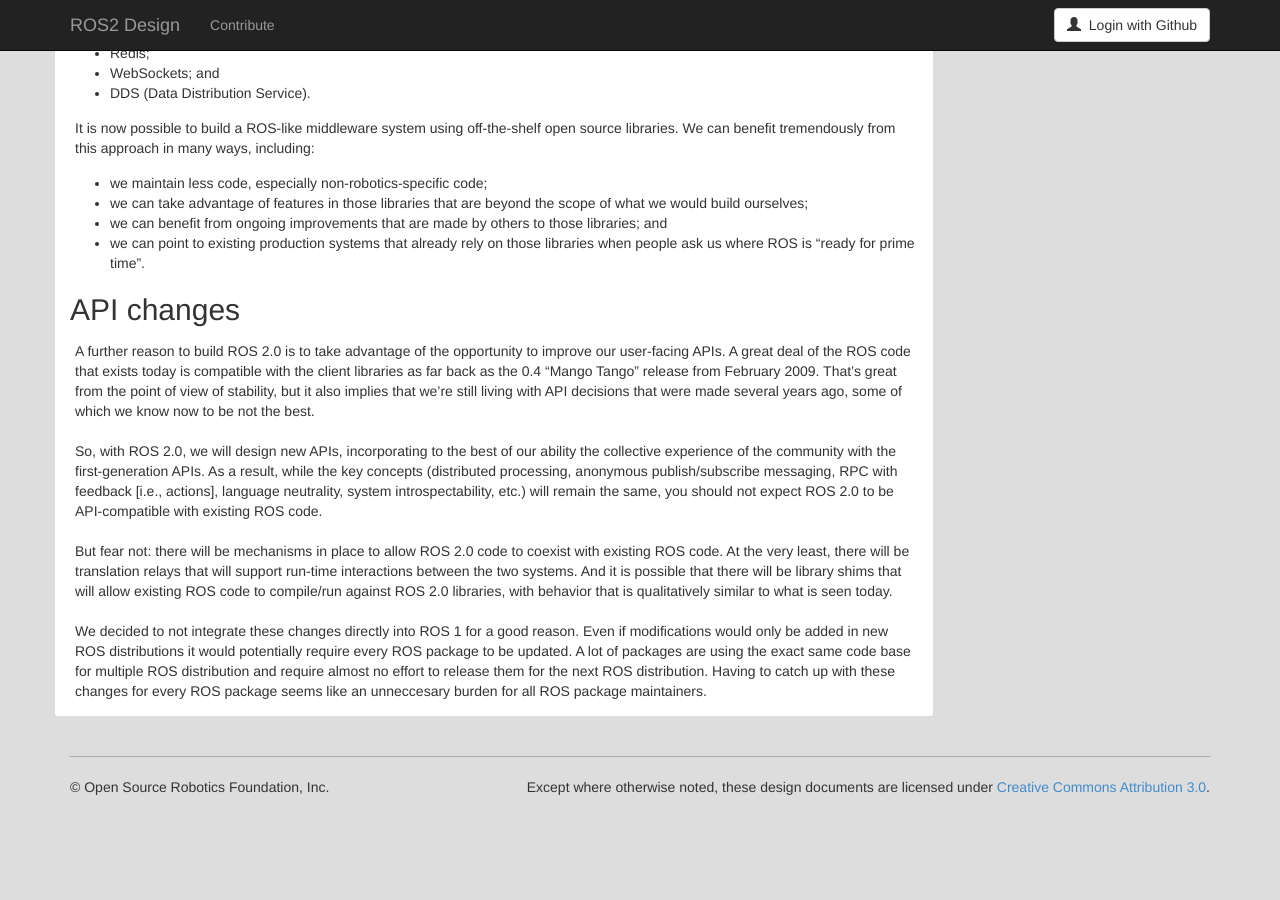
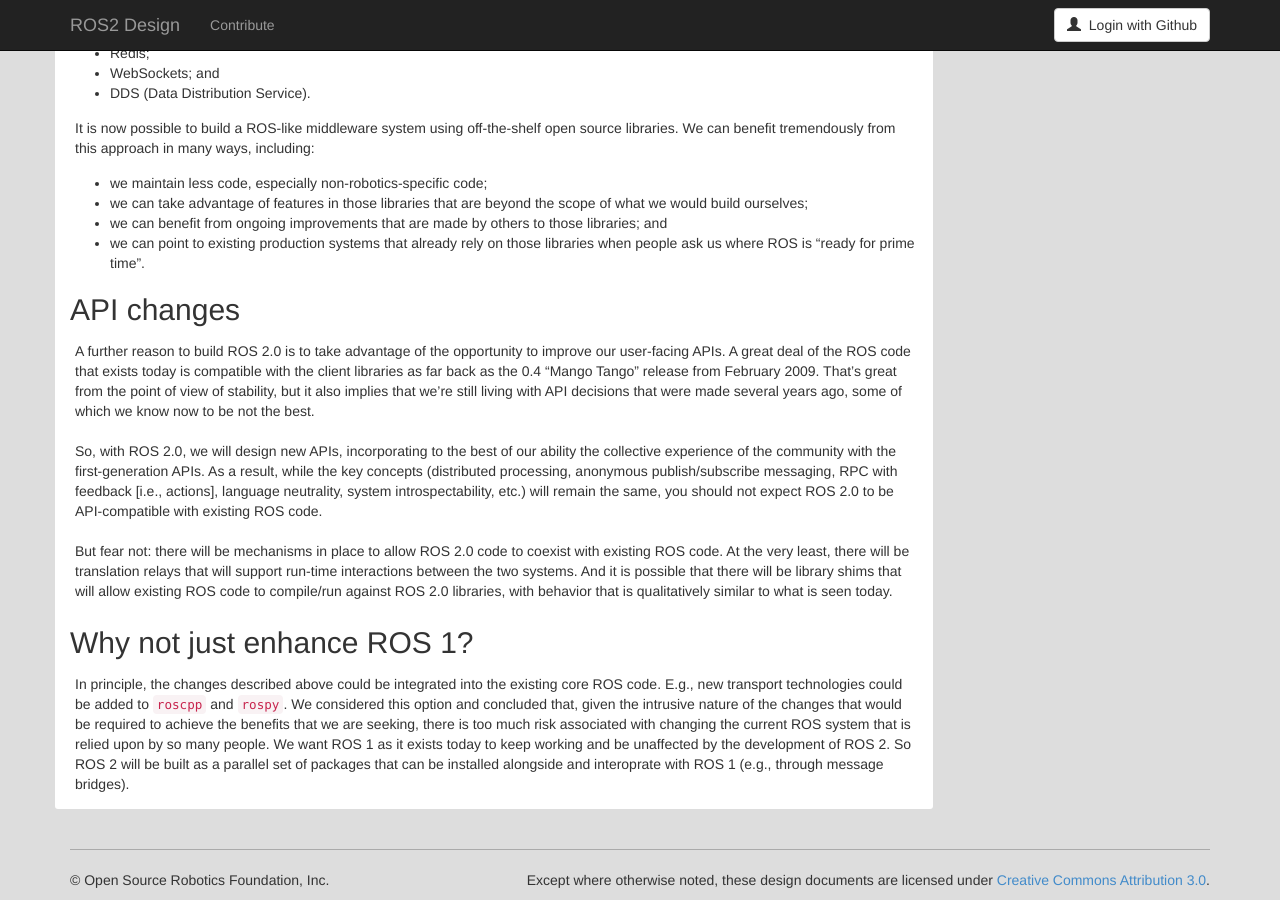
Before and after one commit to ros2/design, a Jekyll site: the page built from articles/10_why_ros2.md, in a window 1280 px wide and 900 px high, scrolled down 1404 px. Built offline with Jekyll 4.4.1, drawn with Linux system fonts in a browser that asks for light colours; nearby versions of some CDN libraries; before the commit the page ends 2211 px from its top, so only the background shows below that; some of the changed text lies outside the part shown.

Commit message:
Update 10_why_ros2.md

```diff
--- a/articles/10_why_ros2.md
+++ b/articles/10_why_ros2.md
@@ -98,7 +98,6 @@
 At the very least, there will be translation relays that will support run-time interactions between the two systems.
 And it is possible that there will be library shims that will allow existing ROS code to compile/run against ROS 2.0 libraries, with behavior that is qualitatively similar to what is seen today.
 
-We decided to not integrate these changes directly into ROS 1 for a good reason.
-Even if modifications would only be added in new ROS distributions it would potentially require every ROS package to be updated.
-A lot of packages are using the exact same code base for multiple ROS distribution and require almost no effort to release them for the next ROS distribution.
-Having to catch up with these changes for every ROS package seems like an unneccesary burden for all ROS package maintainers.
+## Why not just enhance ROS 1?
+
+In principle, the changes described above could be integrated into the existing core ROS code.  E.g., new transport technologies could be added to `roscpp` and `rospy`.  We considered this option and concluded that, given the intrusive nature of the changes that would be required to achieve the benefits that we are seeking, there is too much risk associated with changing the current ROS system that is relied upon by so many people.  We want ROS 1 as it exists today to keep working and be unaffected by the development of ROS 2.  So ROS 2 will be built as a parallel set of packages that can be installed alongside and interoprate with ROS 1 (e.g., through message bridges).
```
